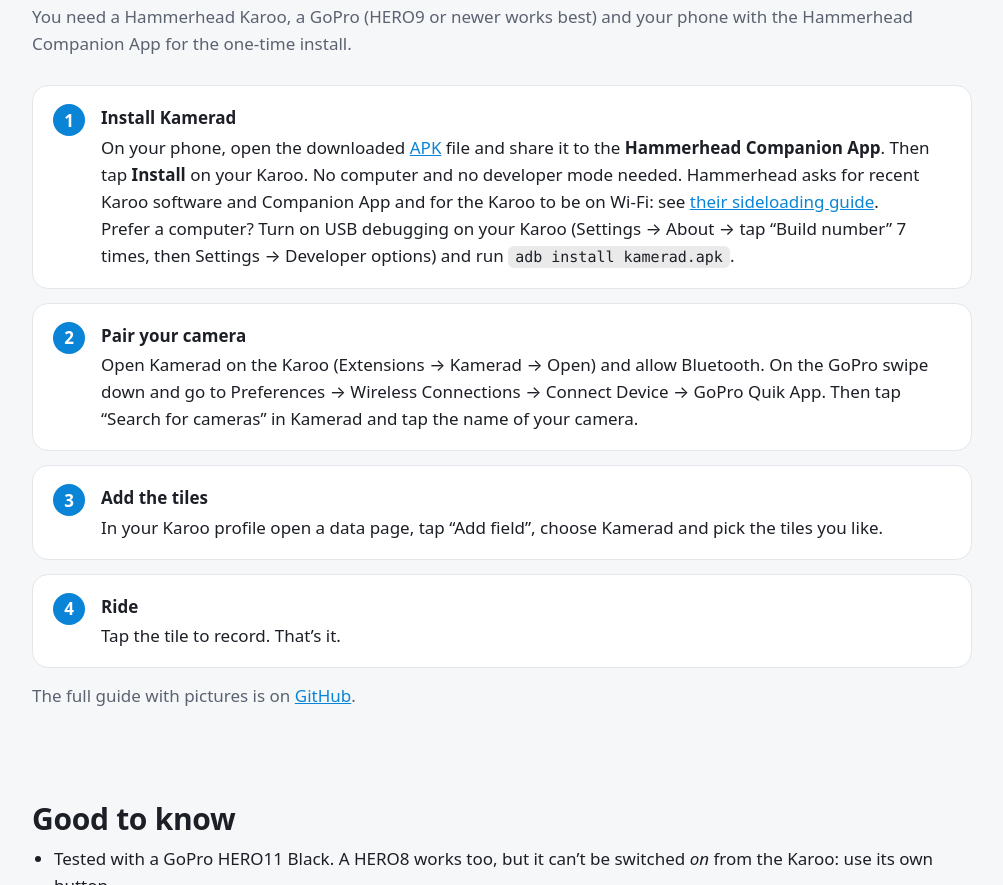
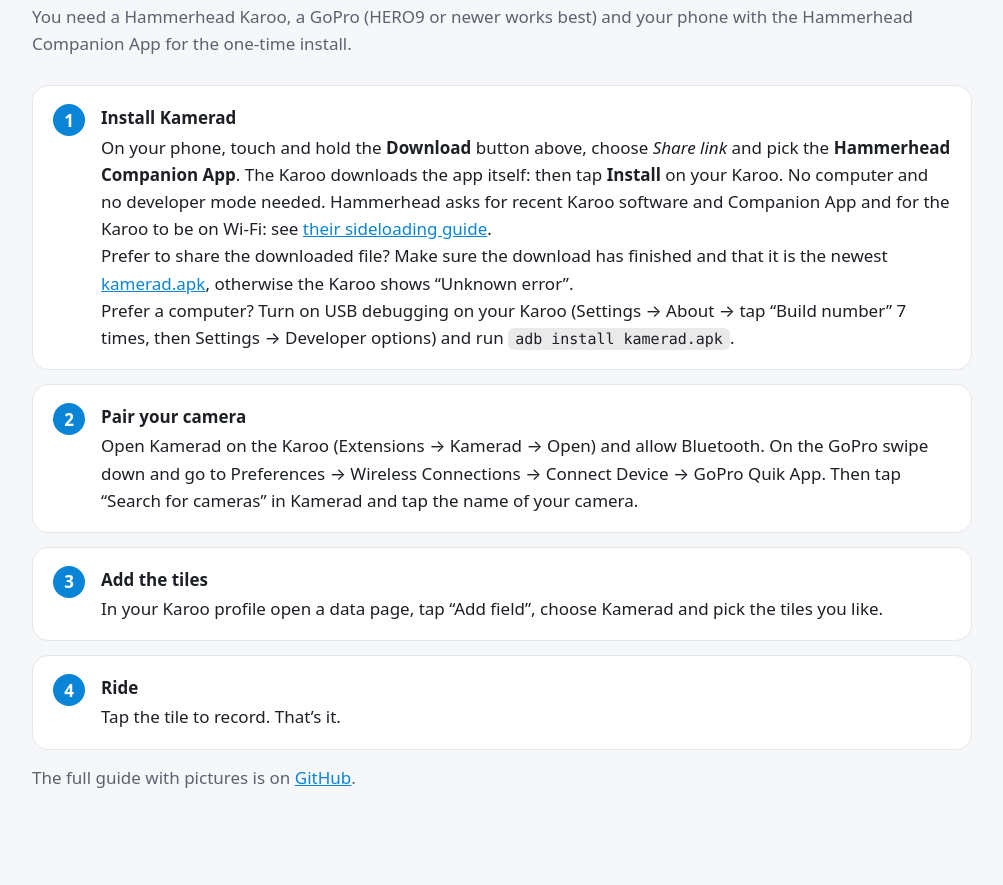
Before and after one commit to ho-tell/kamerad, a plain HTML site: page site/index.html in a window 1280 px wide. Shown: the part 1368-2253 px from the top of the page, without its empty margins (138-1141 px from the left). Drawn offline with Linux system fonts and the light colour scheme; files whose address does not match are found by name.

Commit message:
Update to 1.2.11

```diff
--- a/site/index.html
+++ b/site/index.html
@@ -235,7 +235,8 @@
     <ol class="steps">
       <li>
         <strong>Install Kamerad</strong>
-        On your phone, open the downloaded <a href="kamerad.apk">APK</a> file and share it to the <strong>Hammerhead Companion App</strong>. Then tap <strong>Install</strong> on your Karoo. No computer and no developer mode needed. Hammerhead asks for recent Karoo software and Companion App and for the Karoo to be on Wi-Fi: see <a href="https://support.hammerhead.io/hc/en-us/articles/31576497036827-Companion-App-Sideloading">their sideloading guide</a>.
+        On your phone, touch and hold the <strong>Download</strong> button above, choose <em>Share link</em> and pick the <strong>Hammerhead Companion App</strong>. The Karoo downloads the app itself: then tap <strong>Install</strong> on your Karoo. No computer and no developer mode needed. Hammerhead asks for recent Karoo software and Companion App and for the Karoo to be on Wi-Fi: see <a href="https://support.hammerhead.io/hc/en-us/articles/31576497036827-Companion-App-Sideloading">their sideloading guide</a>.
+        <br>Prefer to share the downloaded file? Make sure the download has finished and that it is the newest <a href="kamerad.apk">kamerad.apk</a>, otherwise the Karoo shows “Unknown error”.
         <br>Prefer a computer? Turn on USB debugging on your Karoo (Settings → About → tap “Build number” 7 times, then Settings → Developer options) and run <code>adb install kamerad.apk</code>.
       </li>
       <li>
```
Also changed, not shown: 1 other file.
